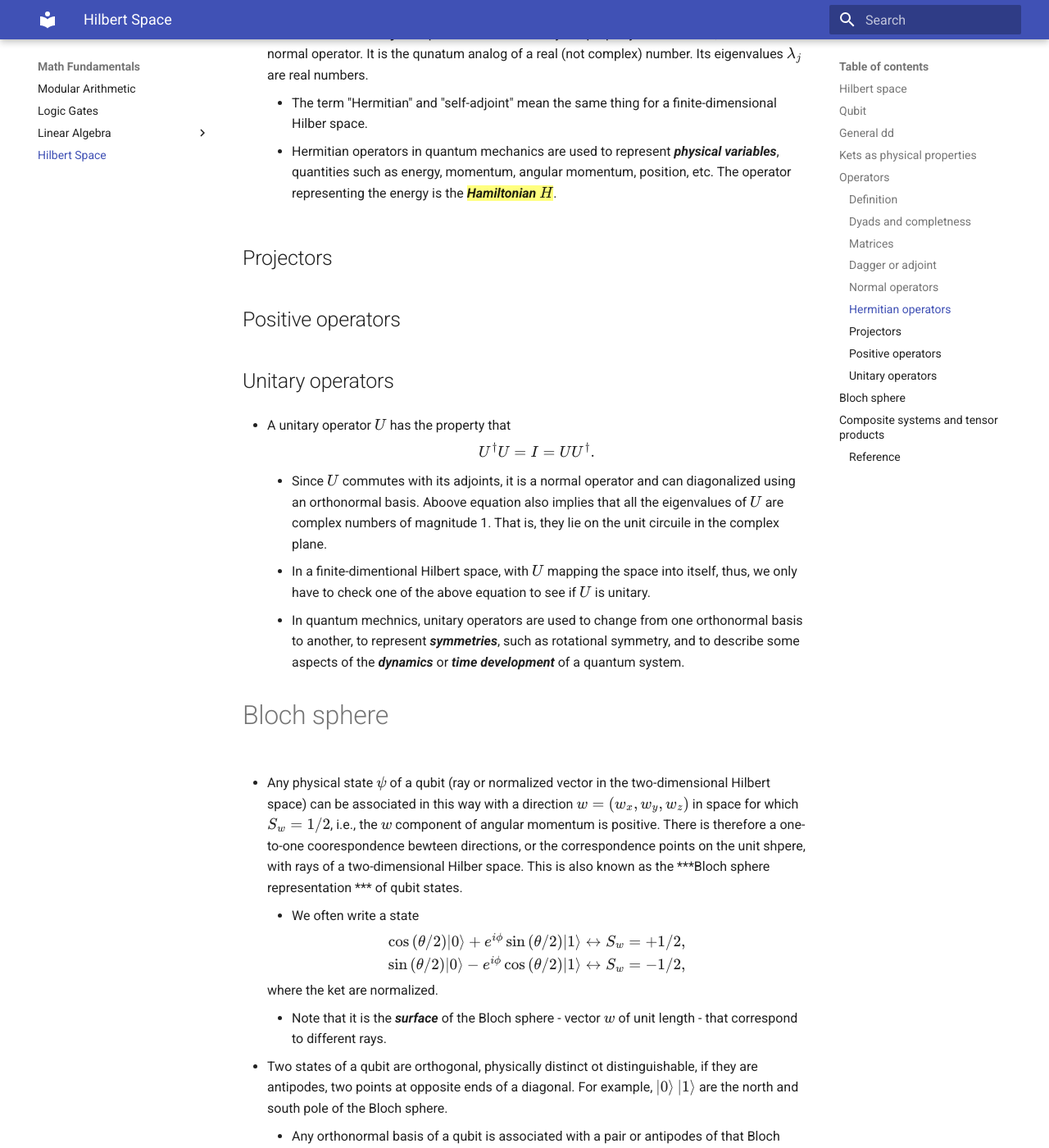
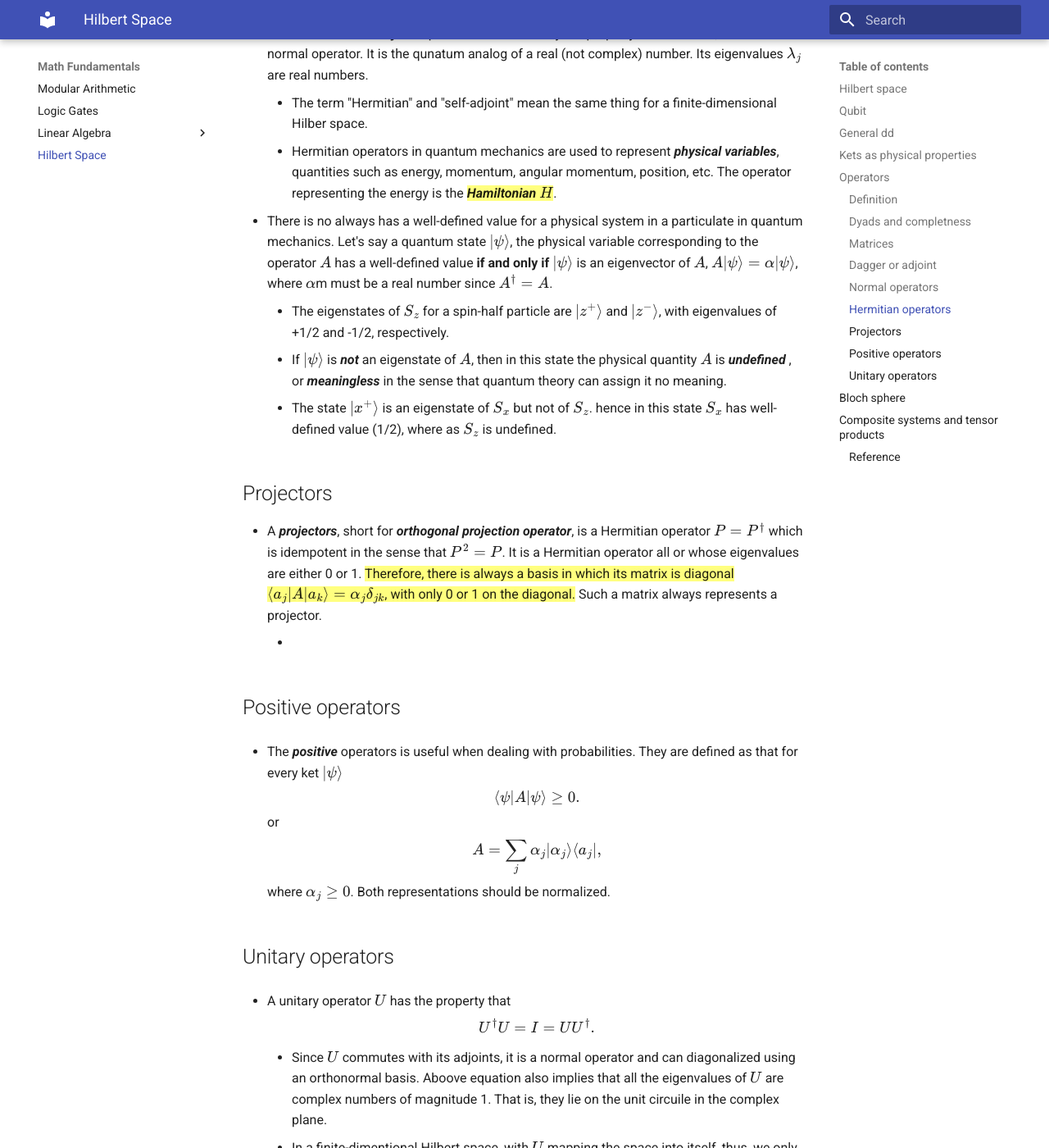
Before and after one commit to pcchouCR97/Understanding-Cryptography-by-Christof-Paar, an MkDocs documentation site: the page built from docs/Math_Fundamentals/hilbert_space.md, in a window 1280 px wide and 1400 px high, scrolled down 5436 px. Shown: the whole window at 82% size. Built offline with MkDocs 1.6.1 and Material for MkDocs 9.7.7, drawn with Linux system fonts in a browser that asks for light colours; formulas are drawn with MathJax 3; some of the changed text lies outside the part shown.

Commit message:
20250110_H01

```diff
--- a/docs/Math_Fundamentals/hilbert_space.md
+++ b/docs/Math_Fundamentals/hilbert_space.md
@@ -252,11 +252,29 @@
 -   A ***hermitian*** or ***self-adjoint*** operator $A$ is defined by the property that $A = A^{\dagger}$, so it is a normal operator. It is the qunatum analog of a real (not complex) number. Its eigenvalues $\lambda_{j}$ are real numbers.
     -   The term "Hermitian" and "self-adjoint" mean the same thing for a finite-dimensional Hilber space.
     -   Hermitian operators in quantum mechanics are used to represent ***physical variables***, quantities such as energy, momentum, angular momentum, position, etc. The operator representing the energy is the {==***Hamiltonian $H$***==}.
-
+-   There is no always has a well-defined value for a physical system in a particulate in quantum mechanics. Let's say a quantum state $|\psi\rangle$, the physical variable corresponding to the operator $A$ has a well-defined value **if and only if** $| \psi\rangle$ is an eigenvector of $A$, $A|\psi\rangle = \alpha|\psi\rangle$, where $\alpha$m must be a real number since $A^{\dagger} = A$.
+    -   The eigenstates of $S_{z}$ for a spin-half particle are $|z^{+}\rangle$ and $|z^{-}\rangle$, with eigenvalues of +1/2 and -1/2, respectively.
+    -   If $|\psi\rangle$ is ***not*** an eigenstate of $A$, then in this state the physical quantity $A$ is ***undefined*** , or ***meaningless*** in the sense that quantum theory can assign it no meaning.
+    -   The state $|x^{+}\rangle$ is an eigenstate of $S_{x}$ but not of $S_{z}$. hence in this state $S_{x}$ has well-defined value (1/2), where as $S_{z}$ is undefined.
 
 ## Projectors
+-   A ***projectors***, short for ***orthogonal projection operator***, is a Hermitian operator $P = P^{\dagger}$ which is idempotent in the sense that $P^{2} = P$. It is a Hermitian operator all or whose eigenvalues are either 0 or 1. {==Therefore, there is always a basis in which its matrix is diagonal $\langle a_{j}|A|a_{k}\rangle = \alpha_{j} \delta_{jk}$, with only 0 or 1 on the diagonal.==} Such a matrix always represents a projector.
+    -
 
 ## Positive operators
+-   The ***positive*** operators is useful when dealing with probabilities. They are defined as that for every ket $|\psi\rangle$
+
+    $$
+    \langle \psi |A|\psi\rangle \geq 0.
+    $$
+
+    or
+
+    $$
+    A = \sum_{j} \alpha_{j} |\alpha_{j}\rangle \langle a_{j}|,
+    $$
+
+    where $\alpha_{j} \geq 0$. Both representations should be normalized.
 
 ## Unitary operators
 -    A unitary operator $U$ has the property that
@@ -291,6 +309,29 @@
 
 -   A linear operator maps a ray onto a ray, or onto a zero vector. A linear operator on a qubit maps the Bloch sphere onto itself, or in the case of a noninvertible operator, onto a single point on the sphere.
 
+-   Of particular importance are rotations of 180${^\circ}$ about the $x$, $y$, and $z$ axes, obtained using the unitary operators $X = \sigma_{x}$, $Y = \sigma_{y}$, and $Z = \sigma_{z}$, respectively. In the standard basis the corresponding matrices are the Pauli matrices:
+
+$$
+X =
+\begin{pmatrix}
+0 & 1\\
+1 & 0
+\end{pmatrix}
+, \
+Y =
+\begin{pmatrix}
+0 & -i\\
+i & 0
+\end{pmatrix}
+, \
+Z =
+\begin{pmatrix}
+1 & 0\\
+0 & -1
+\end{pmatrix}
+.
+$$
+
 # Composite systems and tensor products
 
 ## Reference
```
